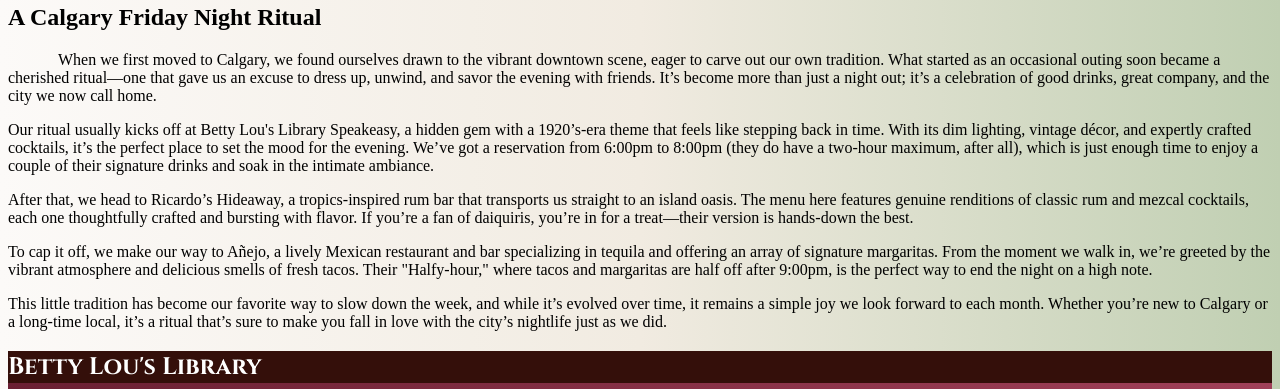
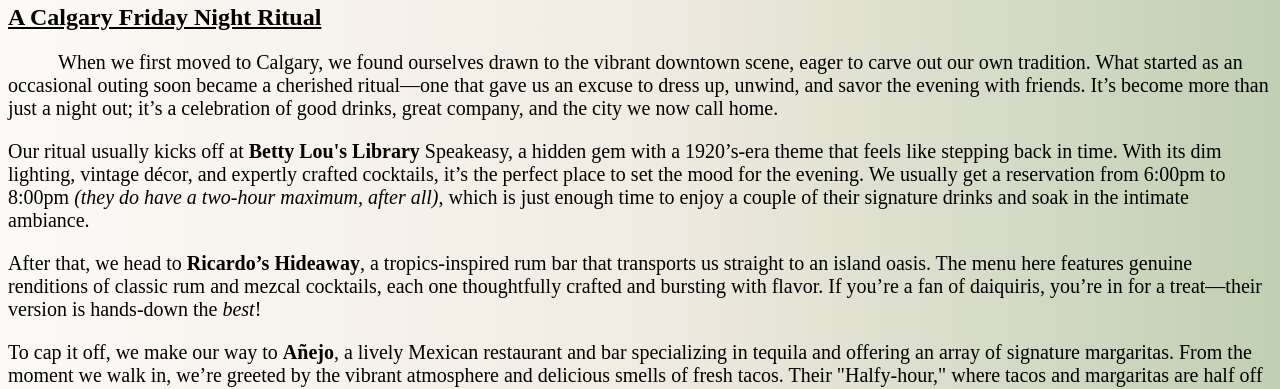
Before and after one commit to Bassbossbunny/Travelogue-R.Payette, a plain HTML site: page index.html in a window 1280 px wide. Shown: the part 224-613 px from the top of the page. Drawn offline with Linux system fonts and the light colour scheme; a web font is replaced by a local one.

Commit message:
Docs: Finishing touches
added some in-line adjustments to paragraphs. Ran through HTML and CSS checker again, all seems to be good. Just going to check Github Pages and ensure all the pathing is correct now. Wish me luck lol.

```diff
--- a/Style.css
+++ b/Style.css
@@ -32,11 +32,16 @@ h1 {
     font-style: normal;
     }
 #introduction h2 {
-    font-family: 'Times New Roman', serif
+    font-family: "Playwrite VN", serif;
+    text-decoration: underline;
 }
 
 
 /*Body*/
+p {
+    font-size: 1.25em;
+  }
+
 #introduction p:first-of-type {
     text-indent: 50px;
 }
@@ -48,19 +53,20 @@ h1 {
     }
 
 /*gallery Images */
+
 .gallery {
     display: flex;
     justify-content: center;
     gap: 1rem;
-    width: 100%; /* Adjust width to 100% to take up the full available width */
-    max-width: 100%; /* Ensure it doesn't go beyond the container's width */
-}
+    width: 100%;
+    max-width: 100%;
+    }
 
 .gallery img {
     height: 30%;
     width: 30%;
     border: 5px solid #FCFAF8
-}
+    }
 
 /*Betty Lou's Library'*/
         #BettyLous {
--- a/index.html
+++ b/index.html
@@ -5,6 +5,7 @@
     <meta name="viewport" content="width=device-width, initial-scale=1.0">
     <title>Rachel's Travelogue</title>
     <link rel="stylesheet" href="Style.css">
+
     <!--trying to add google fonts-->
     <style>
         @import url('https://fonts.googleapis.com/css2?family=Cinzel:wght@400..900&family=Dancing+Script:wght@400..700&family=Pacifico&family=Playwrite+VN:wght@100..400&display=swap');
@@ -36,11 +37,11 @@
                 When we first moved to Calgary, we found ourselves drawn to the vibrant downtown scene, eager to carve out our own tradition. What started as an occasional outing soon became a cherished ritual—one that gave us an excuse to dress up, unwind, and savor the evening with friends. It’s become more than just a night out; it’s a celebration of good drinks, great company, and the city we now call home.
             </p>
 
-            <p>Our ritual usually kicks off at Betty Lou's Library Speakeasy, a hidden gem with a 1920’s-era theme that feels like stepping back in time. With its dim lighting, vintage décor, and expertly crafted cocktails, it’s the perfect place to set the mood for the evening. We’ve got a reservation from 6:00pm to 8:00pm (they do have a two-hour maximum, after all), which is just enough time to enjoy a couple of their signature drinks and soak in the intimate ambiance. </p>
+            <p>Our ritual usually kicks off at <strong>Betty Lou's Library </strong>Speakeasy, a hidden gem with a 1920’s-era theme that feels like stepping back in time. With its dim lighting, vintage décor, and expertly crafted cocktails, it’s the perfect place to set the mood for the evening. We usually get a reservation from 6:00pm to 8:00pm <em>(they do have a two-hour maximum, after all)</em>, which is just enough time to enjoy a couple of their signature drinks and soak in the intimate ambiance. </p>
 
-            <p>After that, we head to Ricardo’s Hideaway, a tropics-inspired rum bar that transports us straight to an island oasis. The menu here features genuine renditions of classic rum and mezcal cocktails, each one thoughtfully crafted and bursting with flavor. If you’re a fan of daiquiris, you’re in for a treat—their version is hands-down the best.</p>
+            <p>After that, we head to <strong>Ricardo’s Hideaway</strong>, a tropics-inspired rum bar that transports us straight to an island oasis. The menu here features genuine renditions of classic rum and mezcal cocktails, each one thoughtfully crafted and bursting with flavor. If you’re a fan of daiquiris, you’re in for a treat—their version is hands-down the <em>best</em>!</p>
 
-            <p>To cap it off, we make our way to Añejo, a lively Mexican restaurant and bar specializing in tequila and offering an array of signature margaritas. From the moment we walk in, we’re greeted by the vibrant atmosphere and delicious smells of fresh tacos. Their "Halfy-hour," where tacos and margaritas are half off after 9:00pm, is the perfect way to end the night on a high note.</p>
+            <p>To cap it off, we make our way to <strong>Añejo</strong>, a lively Mexican restaurant and bar specializing in tequila and offering an array of signature margaritas. From the moment we walk in, we’re greeted by the vibrant atmosphere and delicious smells of fresh tacos. Their "Halfy-hour," where tacos and margaritas are half off after 9:00pm, is the perfect way to end the night on a high note.</p>
 
             <p>This little tradition has become our favorite way to slow down the week, and while it’s evolved over time, it remains a simple joy we look forward to each month. Whether you’re new to Calgary or a long-time local, it’s a ritual that’s sure to make you fall in love with the city’s nightlife just as we did.</p>
         </section>
```
